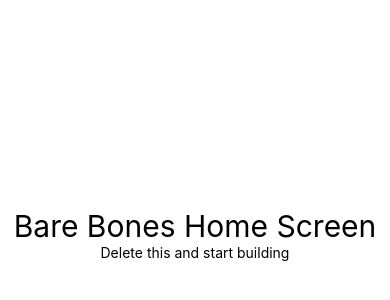
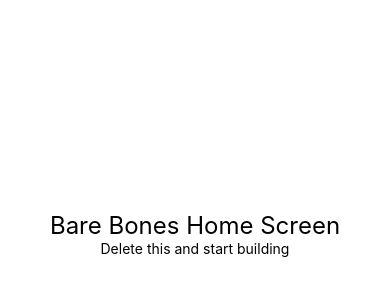
Before and after one commit to PaulHaze/expo-navigation-starter, a React Native app: screen / in a window 390 px wide. Shown: the part 188-488 px from the top of the page. Built offline with nearby package versions, Linux system fonts and the light colour scheme.

Commit message:
updated packages

```diff
--- a/package.json
+++ b/package.json
@@ -4,6 +4,7 @@
   "main": "node_modules/expo/AppEntry.js",
   "scripts": {
     "start": "expo start",
+    "dev": "expo start",
     "android": "expo start --android",
     "ios": "expo start --ios",
     "web": "expo start --web",
@@ -25,7 +26,7 @@
     "expo-status-bar": "~1.11.1",
     "metro-cache": "^0.80.5",
     "react": "18.2.0",
-    "react-native": "0.73.3",
+    "react-native": "0.73.2",
     "react-native-reanimated": "~3.6.2",
     "typescript": "^5.3.3"
   },
--- a/src/screens/Home.tsx
+++ b/src/screens/Home.tsx
@@ -21,6 +21,7 @@ const styles = StyleSheet.create({
     justifyContent: 'center',
   },
   headerText: {
-    fontSize: 30,
+    fontSize: 24,
+    textAlign: 'center',
   },
 });
```
Also changed, not shown: 2 other files (tests, documents, lock files or other folders).
